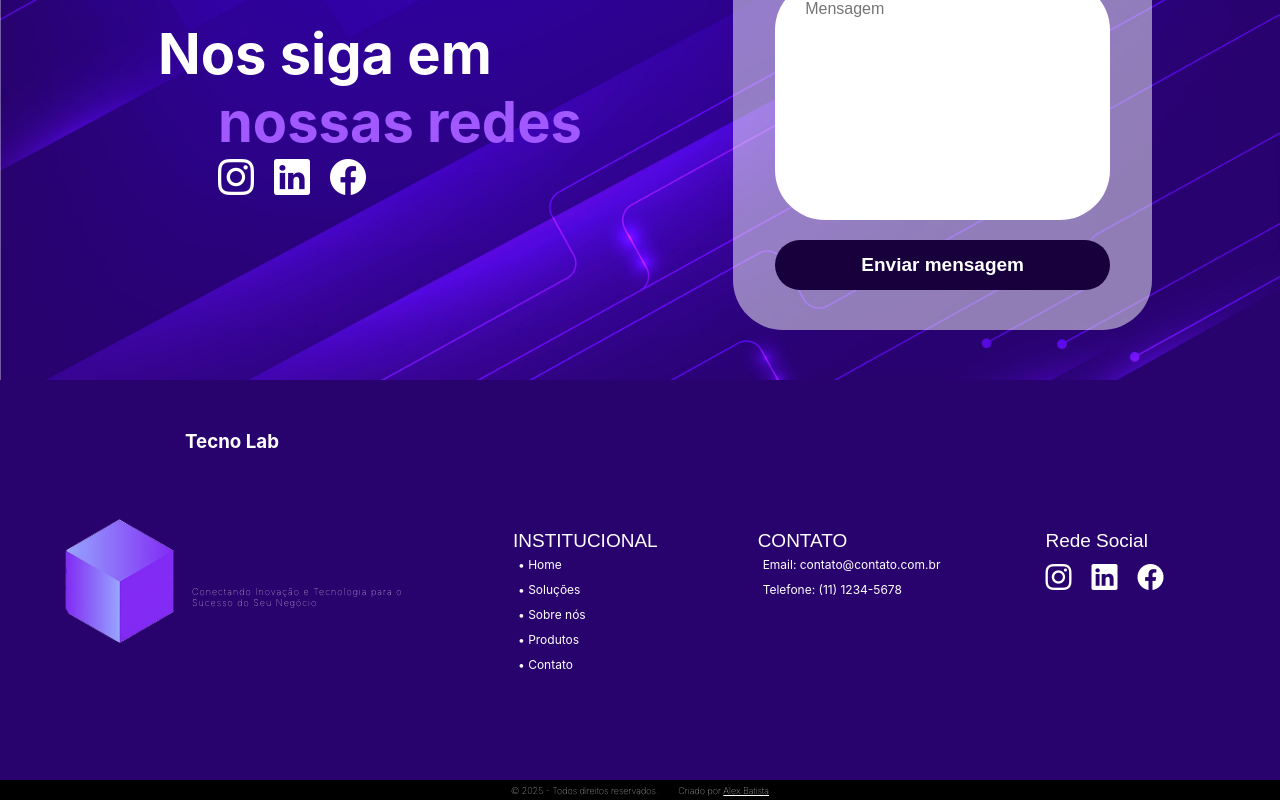
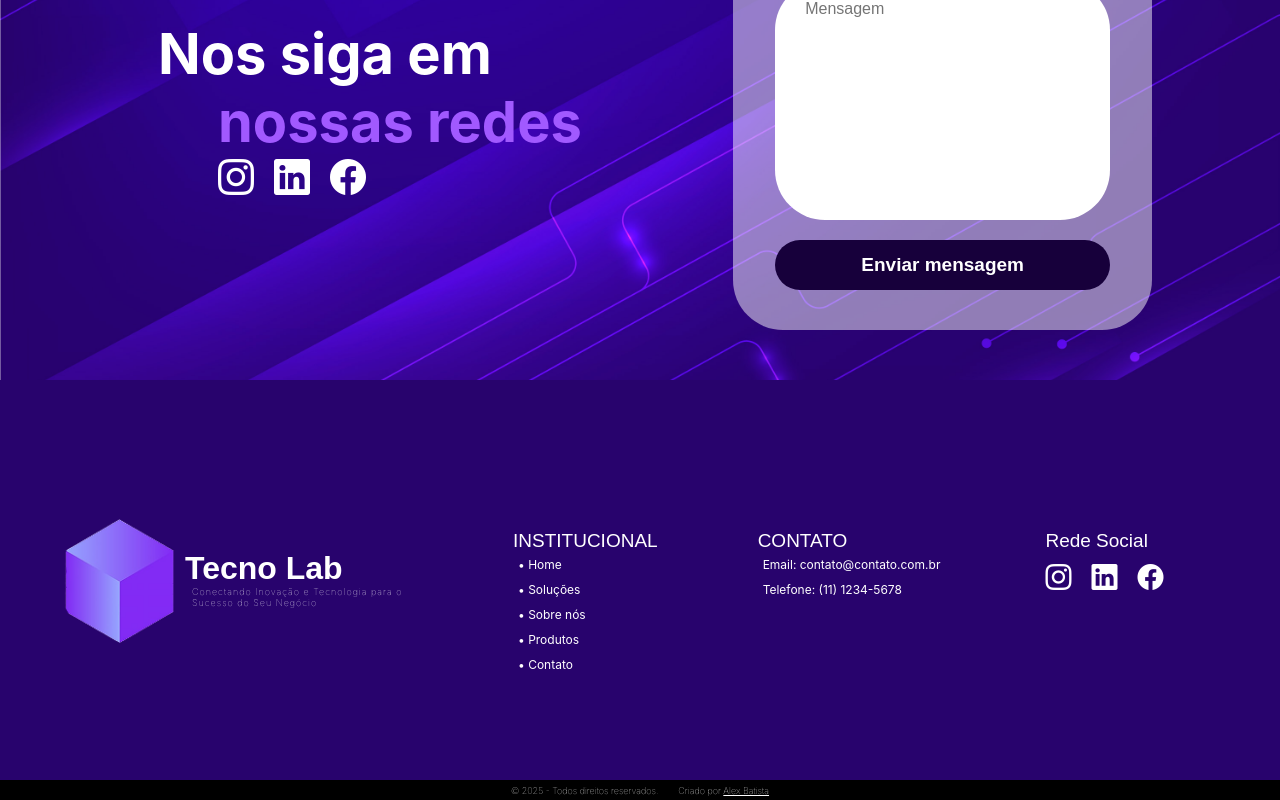
Before and after one commit to alex91168/landingpage-tecnolab, a Next.js app: page / in a window 1280 px wide. Shown: the part 4030-4830 px from the top of the page. Built offline with nearby package versions, Linux system fonts and the light colour scheme.

Commit message:
Update footer.scss

```diff
--- a/src/componentes/main/Footer/footer.scss
+++ b/src/componentes/main/Footer/footer.scss
@@ -80,7 +80,7 @@
             height: 100%;
             color: white;
             justify-content: center;
-            h2{
+            h3{
                 position: absolute;
                 height: auto;
                 font-family: 'Poppins', sans-serif;
```
